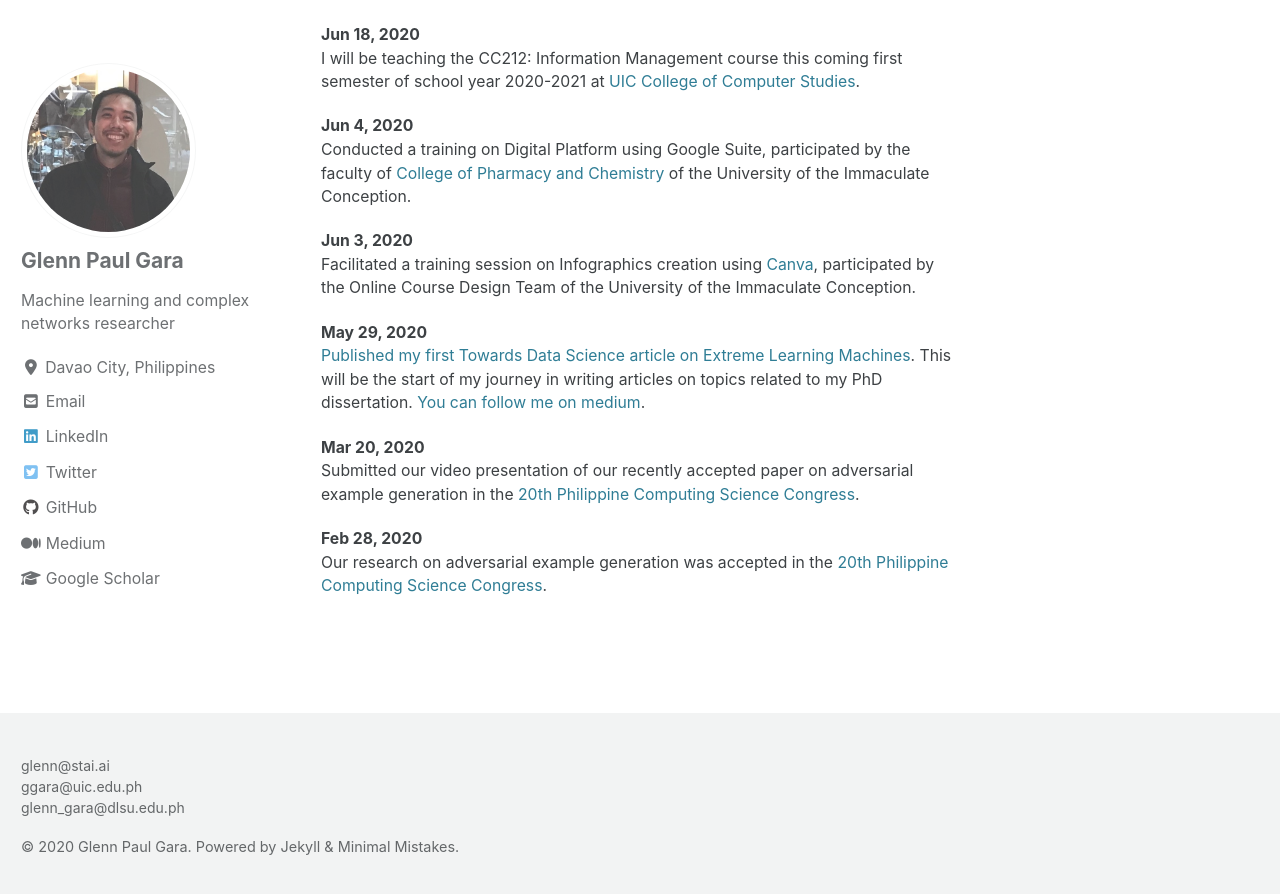
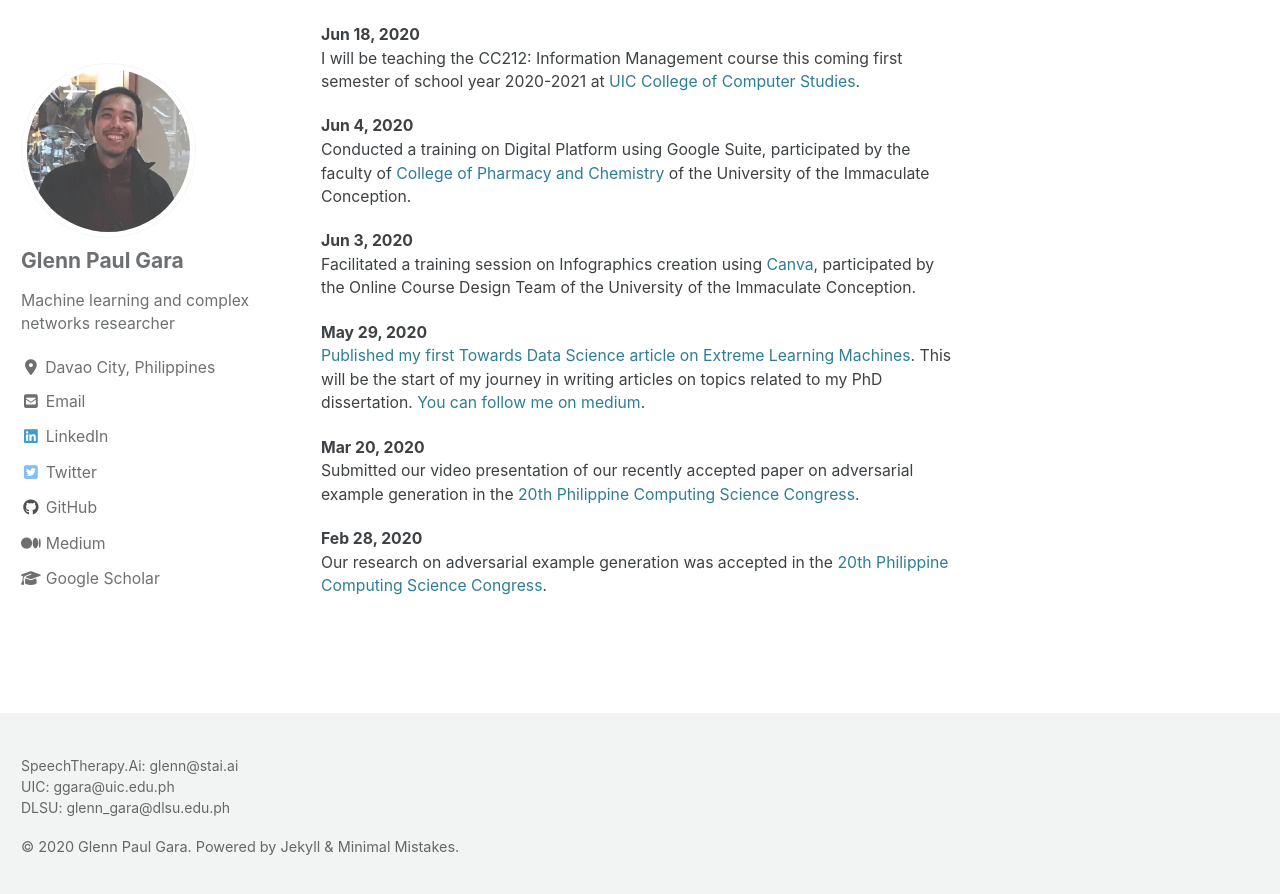
Before and after one commit to glenngara/glenngara.github.io, a Jekyll site: the page built from _pages/home.md, in a window 1280 px wide and 900 px high, scrolled down 1287 px. Shown: the top 894 px of the window. Built offline with Jekyll 4.4.1, drawn with Linux system fonts in a browser that asks for light colours; cached includes are drawn as plain includes; nearby versions of some CDN libraries.

Commit message:
uupdated footer

```diff
--- a/_includes/footer/custom.html
+++ b/_includes/footer/custom.html
@@ -1,7 +1,7 @@
 <!-- start custom footer snippets -->
 <p style="font-size:14px">
-  glenn@stai.ai <br>
-  ggara@uic.edu.ph <br>
-  glenn_gara@dlsu.edu.ph
+  SpeechTherapy.Ai: glenn@stai.ai <br>
+  UIC: ggara@uic.edu.ph <br>
+  DLSU: glenn_gara@dlsu.edu.ph
 </p>
 <!-- end custom footer snippets -->
```
